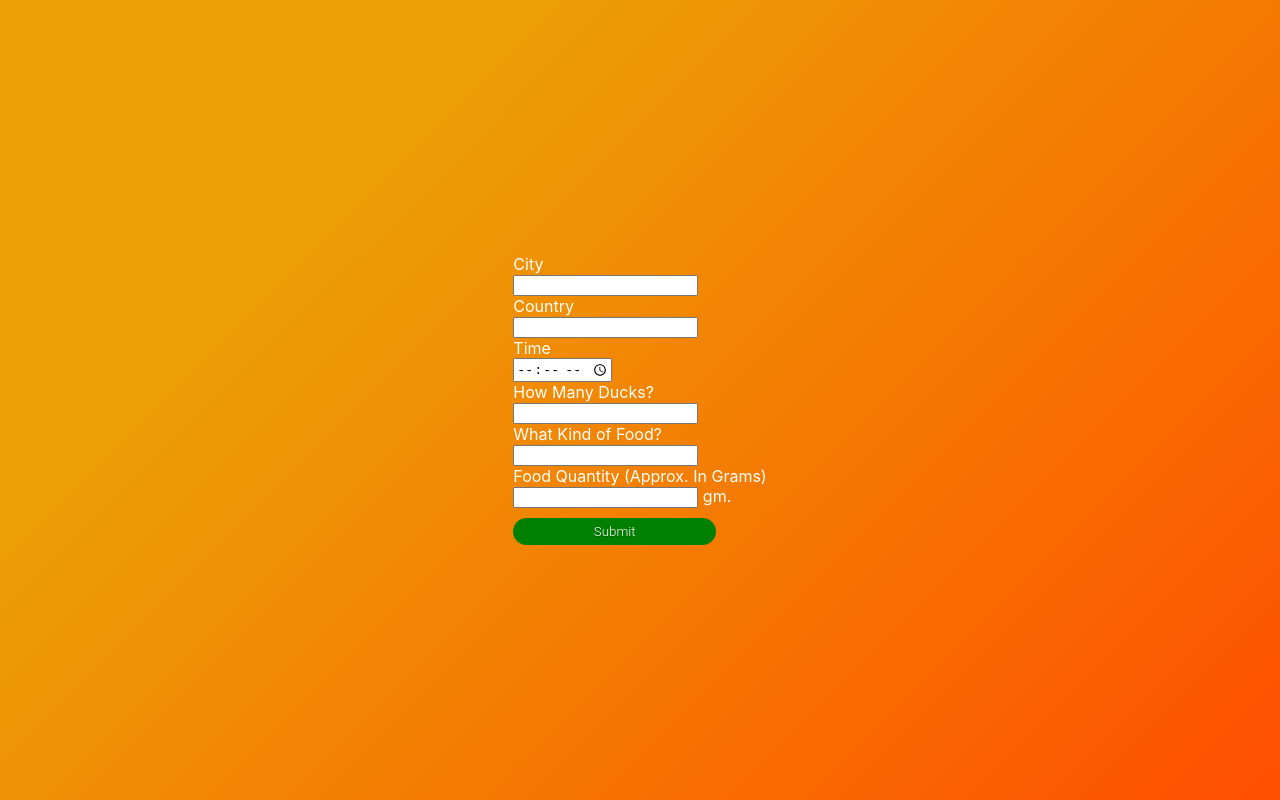
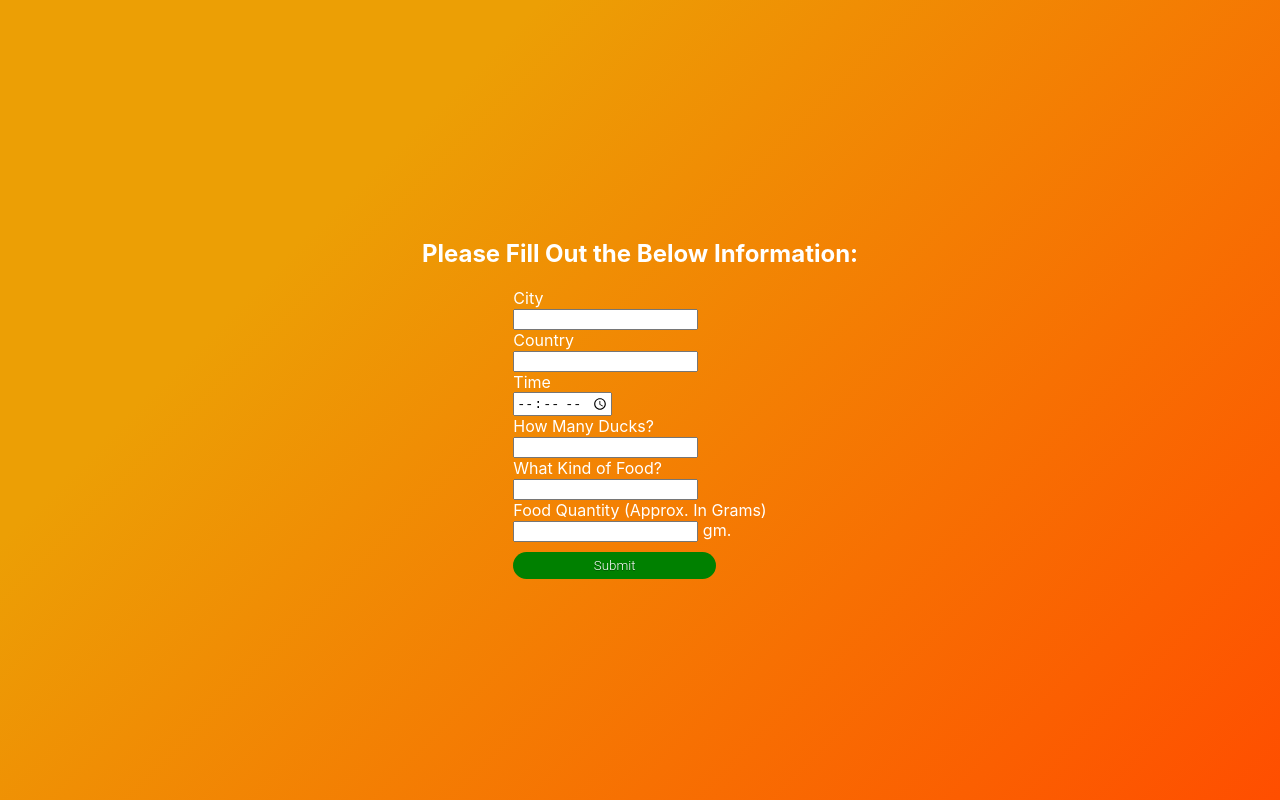
Before and after one commit to xrysen/deducktion, a React (Create React App) app: page / in a window 1280 px wide. Built offline with nearby package versions, Linux system fonts and the light colour scheme; no server answers.

Commit message:
Adds header to form page

```diff
--- a/src/Components/Form.css
+++ b/src/Components/Form.css
@@ -1,5 +1,6 @@
 .formContainer {
   display: flex;
+  flex-direction: column;
   align-items: center;
   justify-content: center;
   height: 100vh;
--- a/src/Components/Form.jsx
+++ b/src/Components/Form.jsx
@@ -45,6 +45,7 @@ const Form = () => {
 
   return (
     <section className="formContainer">
+      <h2>Please Fill Out the Below Information:</h2>
       <form onSubmit={handleSubmit}>
         <label htmlFor="city">City</label>
         <br />
```
